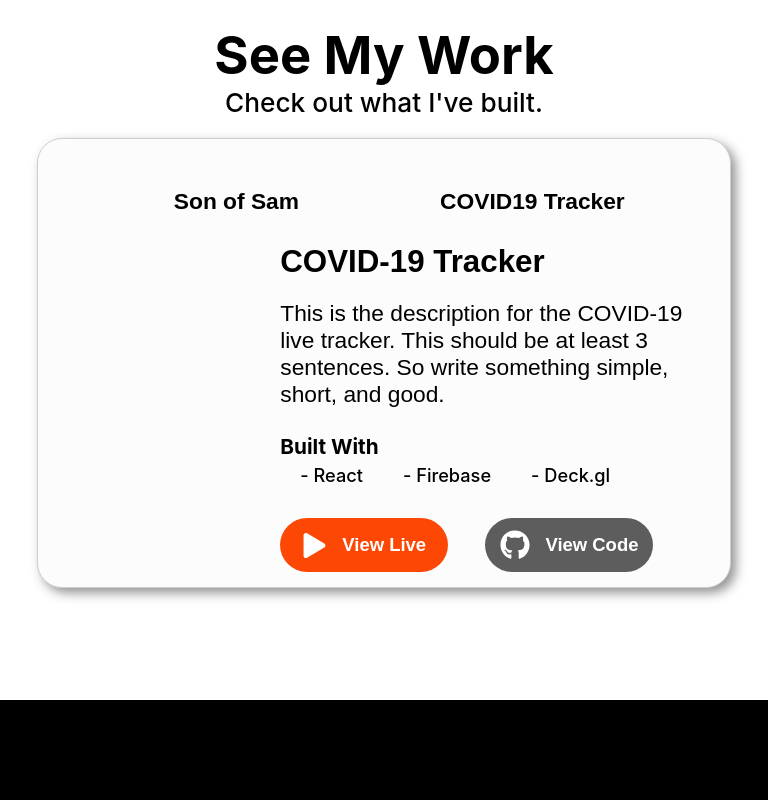
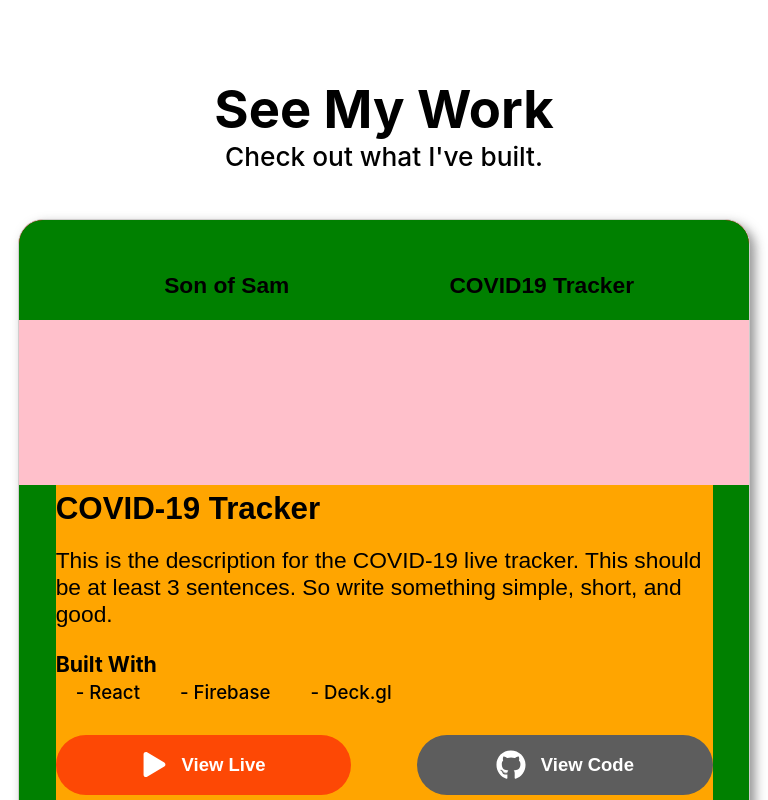
Before and after one commit to HectorSilvaRobles/hsr_portfolio, a React (Create React App) app: page / in a window 768 px wide. Shown: the part 840-1640 px from the top of the page. Built offline with nearby package versions, Linux system fonts and the light colour scheme.

Commit message:
working on project section

```diff
--- a/src/Components/Projects/projects.css
+++ b/src/Components/Projects/projects.css
@@ -1,6 +1,6 @@
 .projects {
-    height: 100vh;
-    width: 100%;
+    height: 1000px;
+    width: 100vw;
     display: flex;
     margin: 50px 0;
     justify-content: center;
@@ -11,12 +11,13 @@
 }
 
 .projects-title {
-    height: 15%;
+    height: 150px;
     width: 70%;
     display: flex;
     flex-direction: column;
     justify-content: center;
     align-items: center;
+    /* background: red; */
 }
 .projects-title > h1 {
     padding: 0;
@@ -32,8 +33,9 @@
 
 .projects-div {
     background: #FCFCFC;
-    height: 70%;
-    width: 70%;
+    /* background: green; */
+    /* height: 500px; */
+    width: 70vw;
     margin-top: 20px;
     margin-bottom: 50px;
     border-radius: 25px;
@@ -44,6 +46,7 @@
     align-items: center;
     flex-direction: column;
     overflow: hidden;
+
     /* min-height: 500px; */
 }
 
@@ -51,23 +54,34 @@
 .center {
     height: 100%;
     width: 100%;
+    /* background: orange; */
 }
 
 .projects-carousel {
-    height: 15%;
+    height: 100px;
     width: 100%;
     display: flex;
+    background: green;
+    align-items: center;
+    justify-content: center;
 }
 
 .project-option {
-    height: 100%;
+    height: 100px;
+    display: flex;
+    justify-content: center;
+    align-items: center;
+    /* margin-top: 30px; */
+    /* background: blue; */
 }
 .project-option > h1 {
     font-size: calc(20px + (30 - 20) * ((100vw - 300px) / (2000 - 300)));
     font-weight: bold;
     display: flex;
     justify-content: center;
-    height: 100%;
+    height: 100px;
+    /* background: red; */
+    align-items: center;
     font-family: Arial, Helvetica, sans-serif;
 }
 
@@ -78,18 +92,19 @@
 
 
 .projects-info {
-    height: 75%;
+    height:600px;
     width: 100%;
+    /* background: red; */
 }
 
 
 .project-card {
-    height: 50vh;
+    height: 600px;
     display: flex;
     justify-content: center;
     align-items: flex-end;;
     /* min-height: 400px; */
-
+    /* background: orange; */
 }
 
 .pc-real {
@@ -98,6 +113,7 @@
     display: flex;
     justify-content: center;
     align-items: center;
+    /* background: blue; */
 }
 
 
@@ -108,11 +124,12 @@
 
 .p-info {
     /* background: red; */
-    height: 95%;
+    height: 100%;
     width: 50%;
     display: flex;
     flex-direction: column;
     justify-content: center;
+    /* align-items: center; */
 }
 .p-info > h1 {
     margin: 0;
@@ -146,22 +163,23 @@
     align-items: center;
 }
 .p-bw-top > h1 {
-    font-size: calc(18px + (28 - 18) * ((100vw - 300px) / (2000 - 300)));
+    font-size: calc(18px + (28 - 18) * ((100vw - 300px) / (1700 - 300)));
 }
 .p-bw-bottom {
     display: flex;
     height: 50%;
     width: 100%;
+    /* background: red; */
     justify-content: flex-start;
 }
 .p-bw-bottom > h1 {
     font-weight: 500;
     margin: 0 20px;
-    font-size: calc(16px + (24 - 16) * ((100vw - 300px) / (2000 - 300)));
+    font-size: calc(16px + (24 - 16) * ((100vw - 300px) / (1700 - 300)));
 }
 
 .project-buttons {
-    height: 25%;
+    height: 100px;
     width: 90%;
     display: flex;
     justify-content: space-between;
@@ -195,7 +213,7 @@
 }
 
 
-@media screen and (max-width: 600px){
+@media screen and (max-width: 699px){
     .projects-div {
         width: 90%;
         height: 65%;
@@ -212,7 +230,12 @@
         width: 85%;
     }
     .projects {
-        height: 90vh;
+        height: 900px;
+    }
+
+    .p-info {
+        /* background: blue; */
+        height: 450px;
     }
 }
 
@@ -220,34 +243,45 @@
 /* Screen sizes width 999px - 700px */
 @media screen and (max-width: 999px ) and (min-width: 700px){
     .projects-div {
-        width: 90%;
+        width: 70%;
+        /* height: 1000px; */
+        background :red;
 
     }
     .projects {
-        height: 80vh;
+        height: 1000px;
+        /* background: red; */
     }
     .p-info {
-        width: 60%;
-        height: 90%;
+        /* width: 50%; */
+        height: 100%;
+        /* background: blue; */
     }
     .projects-carousel {
-        height: 10%;
+        height: 100px !important;
+    }
+    .project-image {
+        height: 200px;
+        background: pink;
     }
 }
 
 
 /* Screen sizes width 699px - 300px */
-@media screen and (max-width: 699px ) and (min-width: 300px){
+@media screen and (max-width: 999px ) and (min-width: 300px){
     .projects-div {
         width: 95%;
-        height: 85%;
+        /* height: 1000px; */
+        /* padding: 30px; */
     }
     .projects {
-        height: 110vh;
+        /* height: 800px; */
     }
     .p-info {
         width: 90%;
-        height: 60%;
+        /* height: 60%; */
+        /* padding: 30px; */
+        background: orange;
     }
     .projects-carousel {
         height: 10%;
@@ -255,7 +289,8 @@
 
     .pc-real {
         flex-direction: column;
-        height: 70vh;
+        height: 500px;
+        background: green;
     }
 
     .project-card {
@@ -263,11 +298,15 @@
     }
 
     .project-image {
-        height: 40%;
+        height: 500px;
+        /* background: blue; */
+        width: 100%;
     }
-    .project-info {
+    .project-info > .slick-slider, .projects-info > .slick-initializer {
         height: 100%;
     }
+
+
     .project-buttons {
         width: 100%;
     }
```
